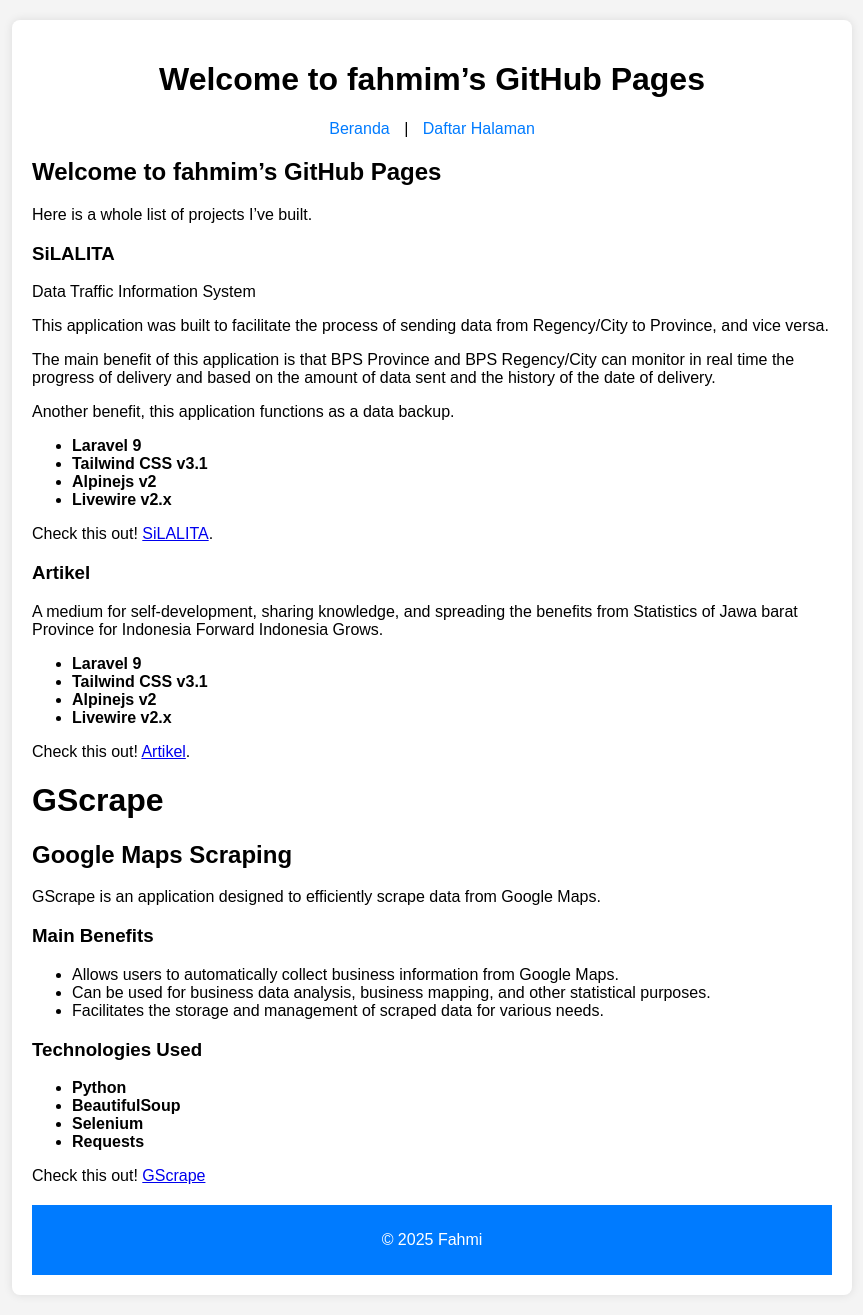
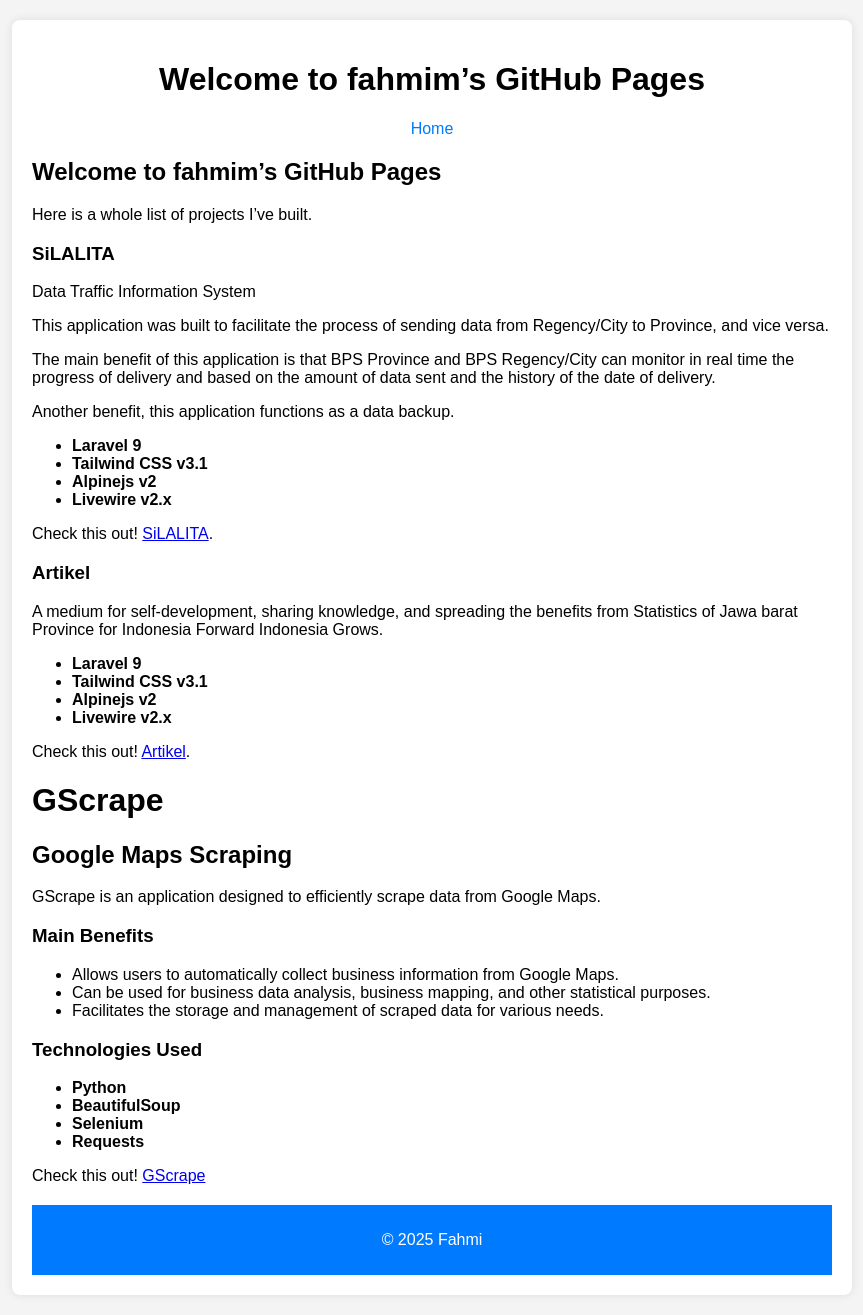
Before and after one commit to fahmimbps/fahmimbps.github.io, a Jekyll site: the page built from index.md, in a window 1280 px wide. Shown: the whole page, without its empty margins (208-1071 px from the left). Built offline with Jekyll 4.4.1, drawn with Linux system fonts in a browser that asks for light colours; our own code applies the rules of GitHub Pages for plain Markdown files.

Commit message:
Update default.html

```diff
--- a/_layouts/default.html
+++ b/_layouts/default.html
@@ -47,8 +47,7 @@
             <h1>{{ page.title }}</h1>
         </header>
         <nav>
-            <a href="/">Beranda</a> |
-            <a href="/pages/">Daftar Halaman</a>
+            <a href="/">Home</a>
         </nav>
         <main>
             {{ content }}
```
